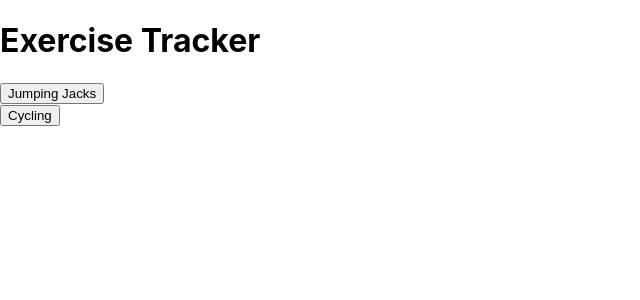
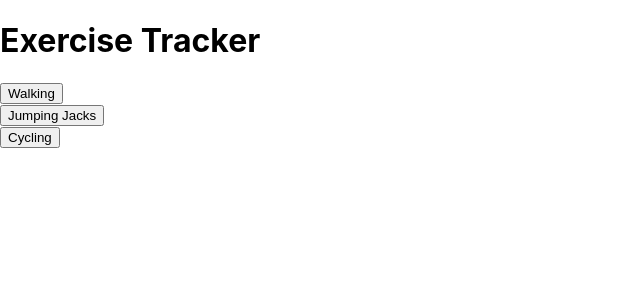
Before and after one commit to JasmineButterfield0/exercise, a React (Create React App) app: page / in a window 1280 px wide. Shown: the top 300 px of the page, without its empty margins (0-640 px from the left). Built offline with nearby package versions, Linux system fonts and the light colour scheme.

Commit message:
Update App.js

```diff
--- a/src/App.js
+++ b/src/App.js
@@ -1,7 +1,7 @@
 import React, { useState } from 'react';
 import RepetitionExercise from './components/RepetitionExercise';
 import Durationexercise from './components/DurationExercise';
-
+import DistanceExercise from './components/DistanceExercise';
 
 function App() {
   const [selectedExercise, setSelectedExercise] = useState(null);
@@ -13,12 +13,14 @@ function App() {
   return (
     <div className="App">
       <h1>Exercise Tracker</h1>
+      <button onClick={() => handleExerciseClick('distance')}>Walking</button>
+      <br></br>
       <button onClick={() => handleExerciseClick('repetition')}>Jumping Jacks</button>
       <br></br>
       <button onClick={() => handleExerciseClick('duration')}>Cycling</button>
-      <br></br>
 
 
+      {selectedExercise === 'distance' && <DistanceExercise name="Walking" />}
       {selectedExercise === 'repetition' && <RepetitionExercise name="Jumping Jacks" />}
       {selectedExercise === 'duration' && <Durationexercise name="Cycling" />}
     </div>
```
